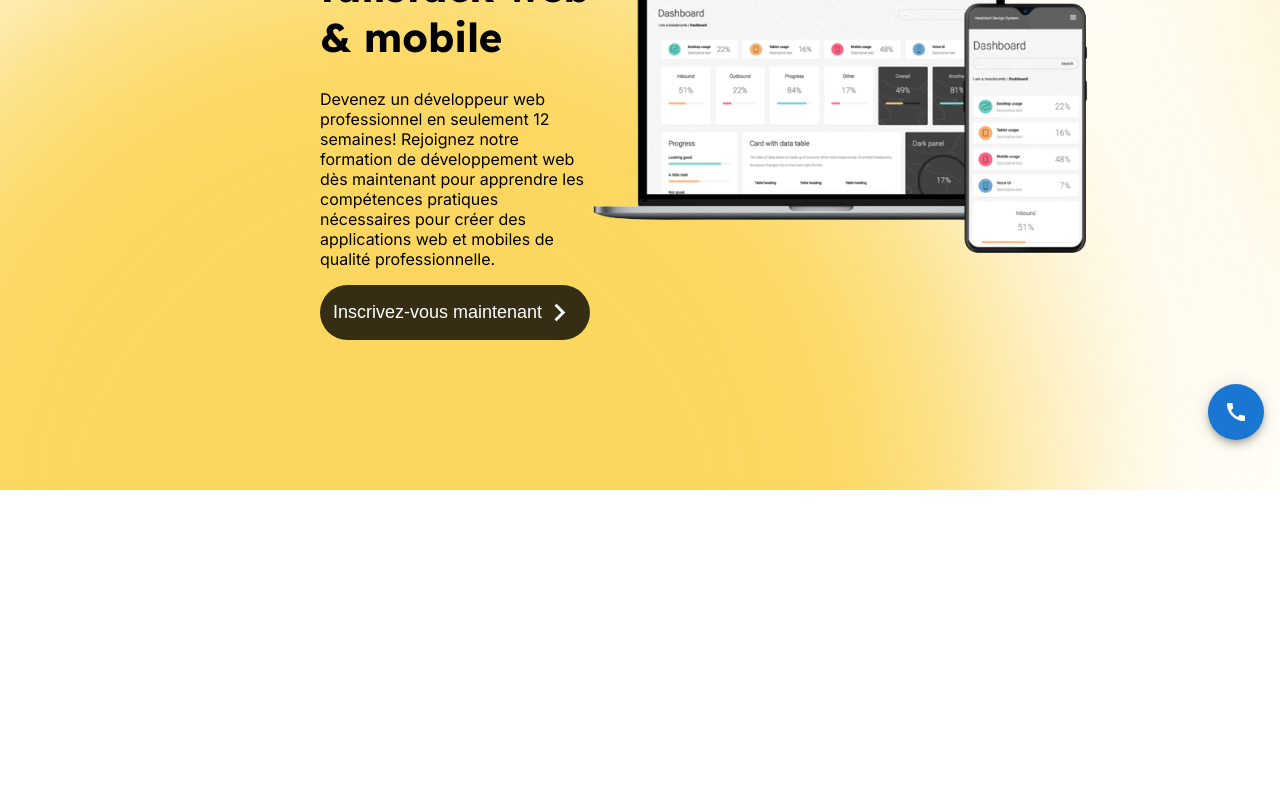
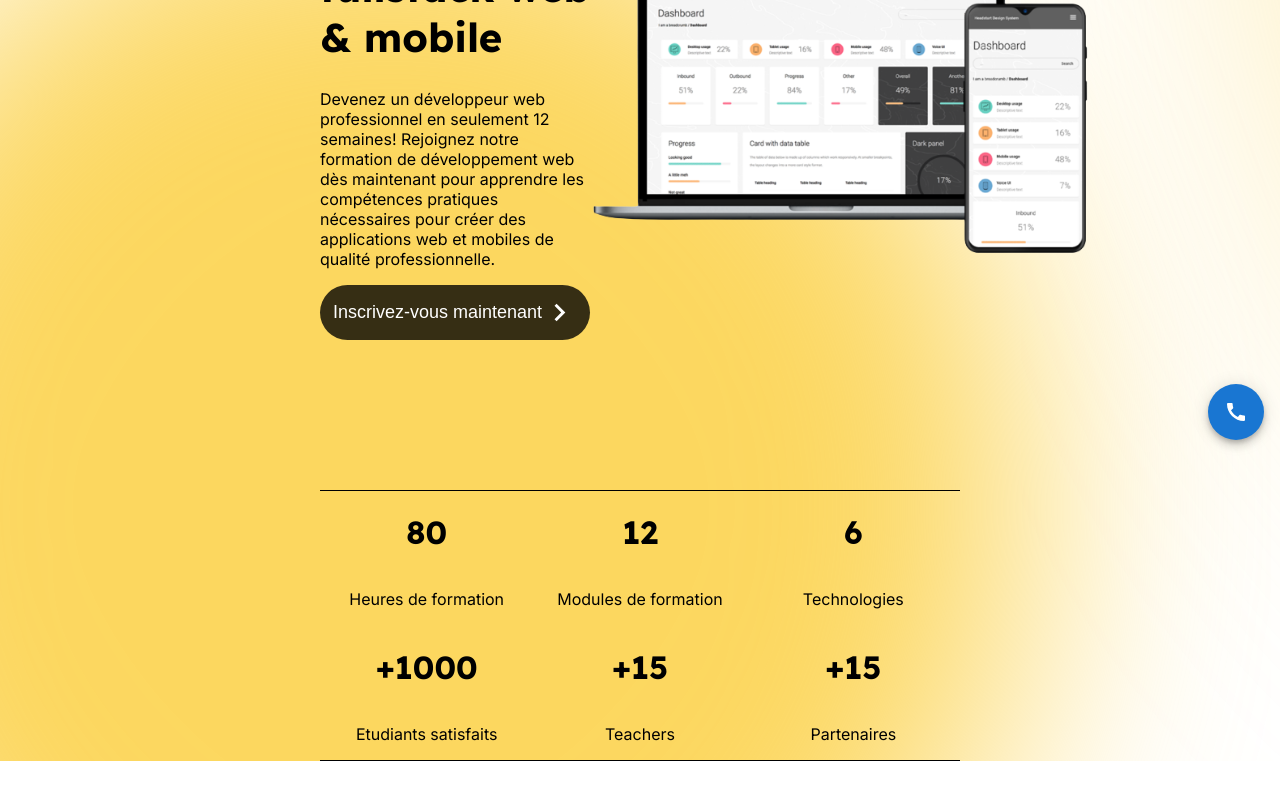
Before and after one commit to aboubacar3012/innotech-frontend-app, a Next.js app: page / in a window 1280 px wide. Shown: the part 340-1140 px from the top of the page. Before the commit the page ends 830 px from the top, so only its background shows below. Built offline with nearby package versions, Linux system fonts and the light colour scheme.

Commit message:
response statistic

```diff
--- a/src/components/courses/index.tsx
+++ b/src/components/courses/index.tsx
@@ -137,6 +137,7 @@ const Courses = () => {
             justifyContent="center"
             // alignItems="center"
             marginY={3}
+            item
           >
             <div className={styles.card}>
               <Image
--- a/src/components/statistic/index.tsx
+++ b/src/components/statistic/index.tsx
@@ -1,4 +1,6 @@
 import styles from "./statistic.module.css";
+import Grid from "@mui/material/Grid";
+
 const Statistic = () => {
   const statistics = [
     {
@@ -18,19 +20,25 @@ const Statistic = () => {
       name: "Etudiants satisfaits",
     },
     {
-      number: "15",
-      name: "Professeurs a votre écoute",
+      number: "+15",
+      name: "Teachers",
+    },
+    {
+      number: "+15",
+      name: "Partenaires",
     },
   ];
   return (
-    <div className={styles.container}>
+    <Grid container className={styles.container}>
       {statistics.map((statistic) => (
-        <div className={styles.statistic} key={statistic.name}>
-          <h1>{statistic.number}</h1>
-          <p>{statistic.name}</p>
-        </div>
+        <Grid item xs={6} md={4}>
+          <div className={styles.statistic} key={statistic.name}>
+            <h1>{statistic.number}</h1>
+            <p>{statistic.name}</p>
+          </div>
+        </Grid>
       ))}
-    </div>
+    </Grid>
   );
 };
 
--- a/src/pages/index.tsx
+++ b/src/pages/index.tsx
@@ -21,8 +21,8 @@ export default function Home() {
         <div className="center">
           <Header />
           <Banner />
-          {/* <Statistic />
-          <BecomePro /> */}
+          <Statistic />
+          {/* <BecomePro /> */}
         </div>
       </div>
       {/* <main className="main">
```
